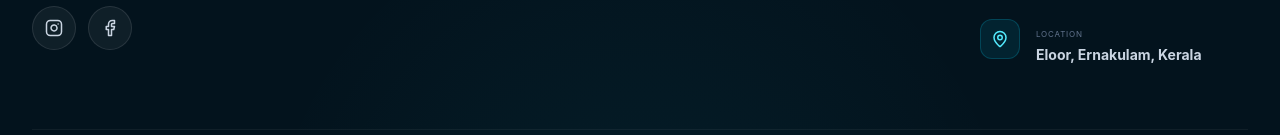
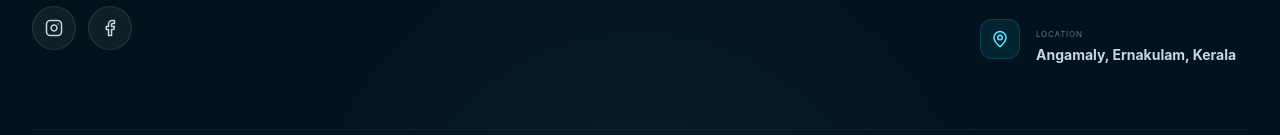
Before and after one commit to Hhuiii9/app, a Next.js app: page /contact in a window 1280 px wide. Shown: the part 1871-2006 px from the top of the page. Built offline with nearby package versions, Linux system fonts and the light colour scheme.

Commit message:
modified page.tsx and Footer.tsx

```diff
--- a/app/contact/page.tsx
+++ b/app/contact/page.tsx
@@ -182,7 +182,7 @@ export default function ContactPage() {
                   </h3>
 
                   <p className="mt-2 text-[11px] leading-5 text-white/72 font-light sm:mt-4 sm:text-[15px] sm:leading-7">
-                    Eloor, Ernakulam<br />
+                    Angamaly, Ernakulam<br />
                     Kerala, India
                   </p>
                 </div>
--- a/components/layout/Footer.tsx
+++ b/components/layout/Footer.tsx
@@ -162,7 +162,7 @@ export default function Footer() {
                     Location
                   </span>
                   <p className="mt-0.5 text-xs sm:text-sm font-bold text-slate-300 group-hover:text-cyan-300 transition-colors">
-                    Eloor, Ernakulam, Kerala
+                    Angamaly, Ernakulam, Kerala
                   </p>
                 </div>
               </a>
```
